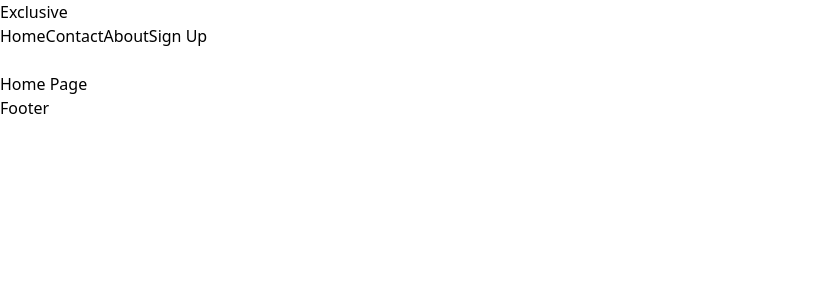
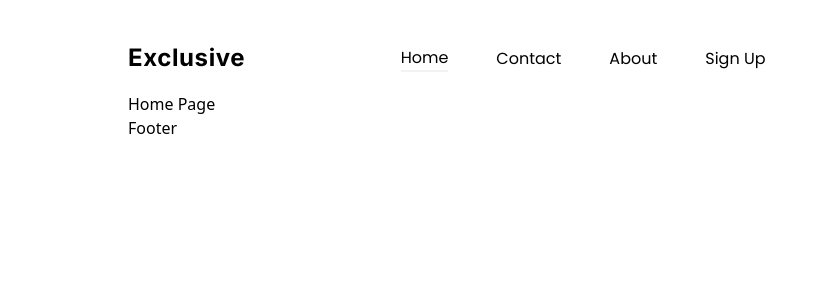
Before and after one commit to rezarafi97/eCommerce, a React (Vite) app: page / in a window 1280 px wide. Shown: the top 300 px of the page, without its empty margins (0-827 px from the left). Built offline with nearby package versions, Linux system fonts and the light colour scheme.

Commit message:
styling navbar first phase

```diff
--- a/src/App.jsx
+++ b/src/App.jsx
@@ -4,11 +4,11 @@ import { Footer } from "./components/footer";
 
 const App = () => {
   return (
-    <>
+    <div className="container w-4/5 mx-auto">
       <Navbar />
       <Outlet />
       <Footer />
-    </>
+    </div>
   );
 };
 
--- a/src/components/Navbar/NavbarContent.jsx
+++ b/src/components/Navbar/NavbarContent.jsx
@@ -2,12 +2,12 @@ import { NavbarLogo, NavbarMenu, NavbarTools } from "./";
 
 const NavbarContent = () => {
   return (
-    <div>
-      <NavbarLogo />
+    <div className="flex justify-between mt-10 mb-4">
+      <NavbarLogo className="flex-auto" />
 
-      <NavbarMenu />
+      <NavbarMenu className="flex-auto" />
 
-      <NavbarTools />
+      <NavbarTools className="flex-auto" />
     </div>
   );
 };
--- a/src/components/Navbar/NavbarLogo.jsx
+++ b/src/components/Navbar/NavbarLogo.jsx
@@ -1,7 +1,7 @@
 const NavbarLogo = () => {
   return (
     <div>
-      <h1>Exclusive</h1>
+      <h1 className="font-inter font-bold text-2xl tracking-wide leading-normal">Exclusive</h1>
     </div>
   );
 };
--- a/src/components/Navbar/NavbarMenu.jsx
+++ b/src/components/Navbar/NavbarMenu.jsx
@@ -1,12 +1,24 @@
-import { Link } from "react-router-dom";
+import { NavLink } from "react-router-dom";
 
 const NavbarMenu = () => {
+  const activeLink = "after:block after:w-auto after:h-0.5 after:opacity-5 after:bg-black";
+  const normalLink = "";
+  const navClass = "font-poppins text-base font-normal leading-normal";
+
   return (
-    <div>
-      <Link to="/">Home</Link>
-      <Link to="/contact">Contact</Link>
-      <Link to="/about">About</Link>
-      <Link to="/signup">Sign Up</Link>
+    <div className="flex gap-12 place-items-center">
+      <NavLink to="/" className={({isActive}) => (isActive ? activeLink : normalLink)}>
+        <span className={navClass}>Home</span>
+      </NavLink>
+      <NavLink to="/contact" className={({isActive}) => (isActive ? activeLink : normalLink)}>
+        <span className={navClass}>Contact</span>
+      </NavLink>
+      <NavLink to="/about" className={({isActive}) => (isActive ? activeLink : normalLink)}>
+        <span className={navClass}>About</span>
+      </NavLink>
+      <NavLink to="/signup" className={({isActive}) => (isActive ? activeLink : normalLink)}>
+        <span className={navClass}>Sign Up</span>
+      </NavLink>
     </div>
   );
 };
```
